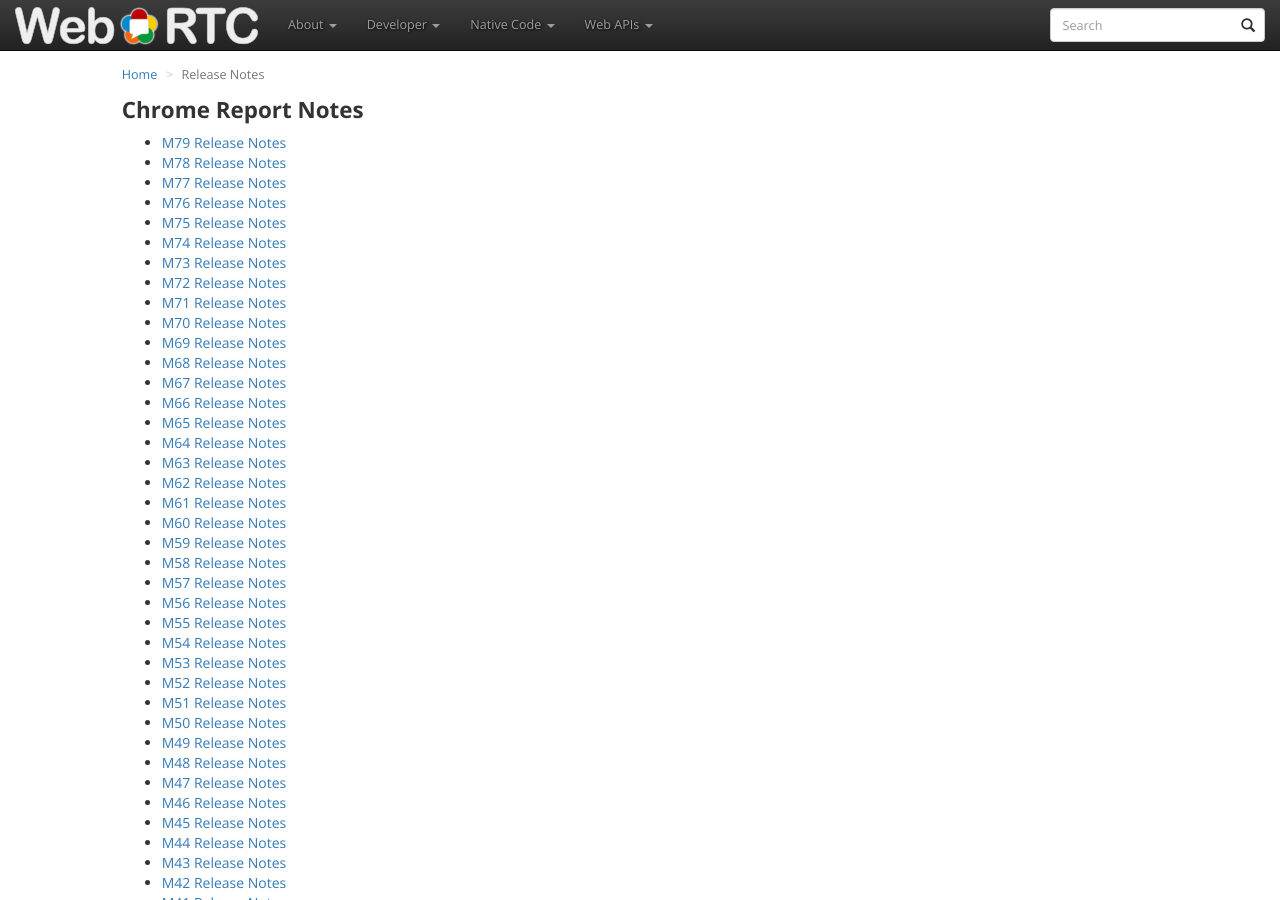
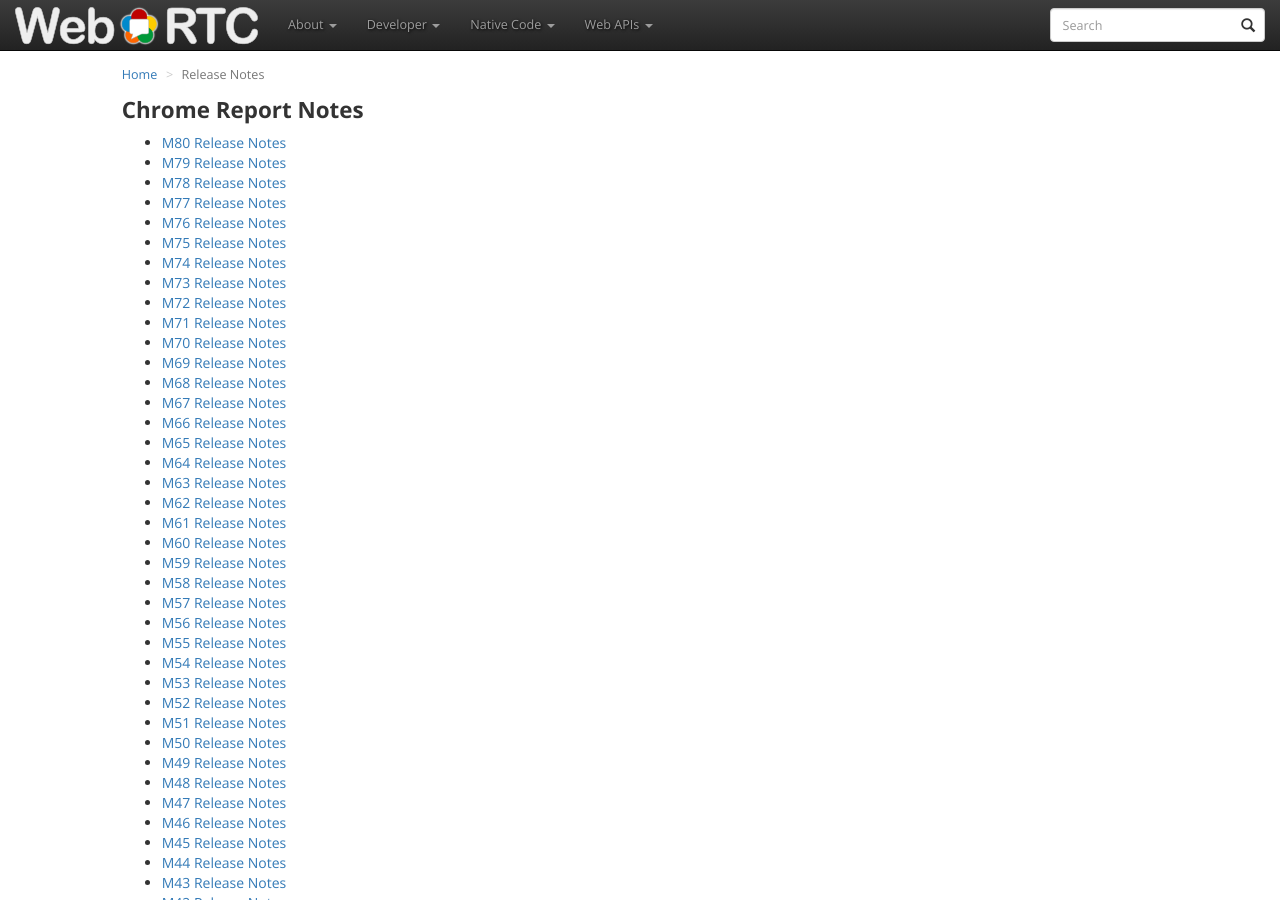
Before and after one commit to webrtc/webrtc-org, a Jekyll site: the page built from release-notes/index.md, in a window 1280 px wide and 900 px high. Built offline with Jekyll 4.4.1, drawn with Linux system fonts in a browser that asks for light colours; nearby versions of some CDN libraries.

Commit message:
Update index.md
Added link to M80 relnotes.

```diff
--- a/release-notes/index.md
+++ b/release-notes/index.md
@@ -5,6 +5,7 @@ permalink: /release-notes/
 crumb: Release Notes
 ---
 
+  * [M80 Release Notes](https://groups.google.com/d/msg/discuss-webrtc/Ozvbd0p7Q1Y/M4WN2cRKCwAJ)
   * [M79 Release Notes](https://groups.google.com/d/msg/discuss-webrtc/X8q5Ae9VKco/oEiGuteoBAAJ)
   * [M78 Release Notes](https://groups.google.com/d/msg/discuss-webrtc/qbX55tFk1o4/KgFA-ZksCwAJ)
   * [M77 Release Notes](https://groups.google.com/d/msg/discuss-webrtc/b1tdwrXKuHI/OH7oSL7OBwAJ)
```
